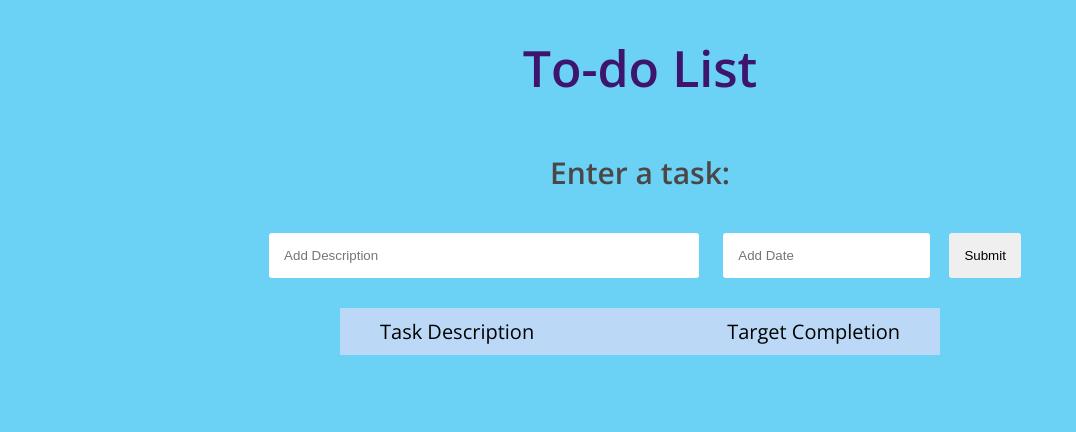
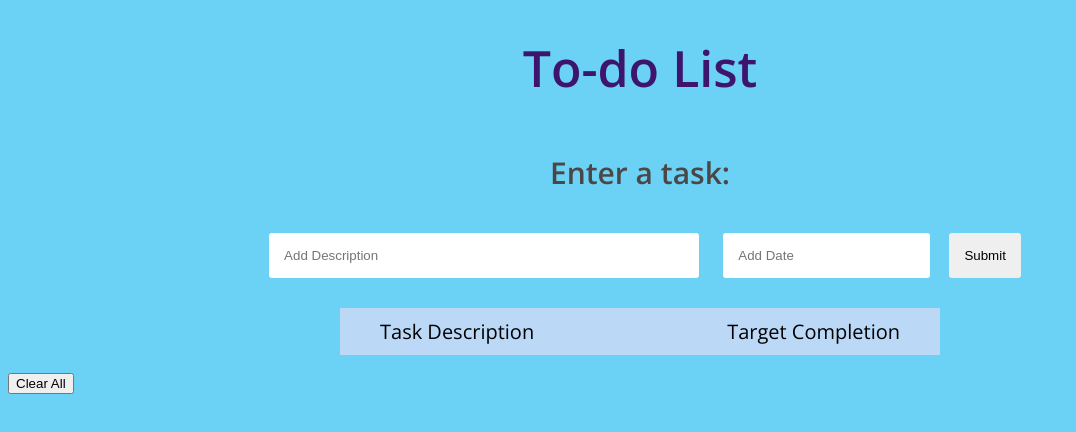
Before and after one commit to elizabethh34/personal-project, a website: page src/index.html in a window 1280 px wide. Shown: the whole page, without its empty margins (0-1076 px from the left). Drawn offline with nearby package versions, Linux system fonts and the light colour scheme.

Commit message:
Add clear-all button to html

```diff
--- a/src/index.html
+++ b/src/index.html
@@ -31,5 +31,9 @@
       <ul class="todo-list"></ul>
     </div>
   </div>
+
+  <div class="clear-all">
+    <button class="clear-all-button">Clear All</button>
+  </div>
 </body>
 </html>
```
